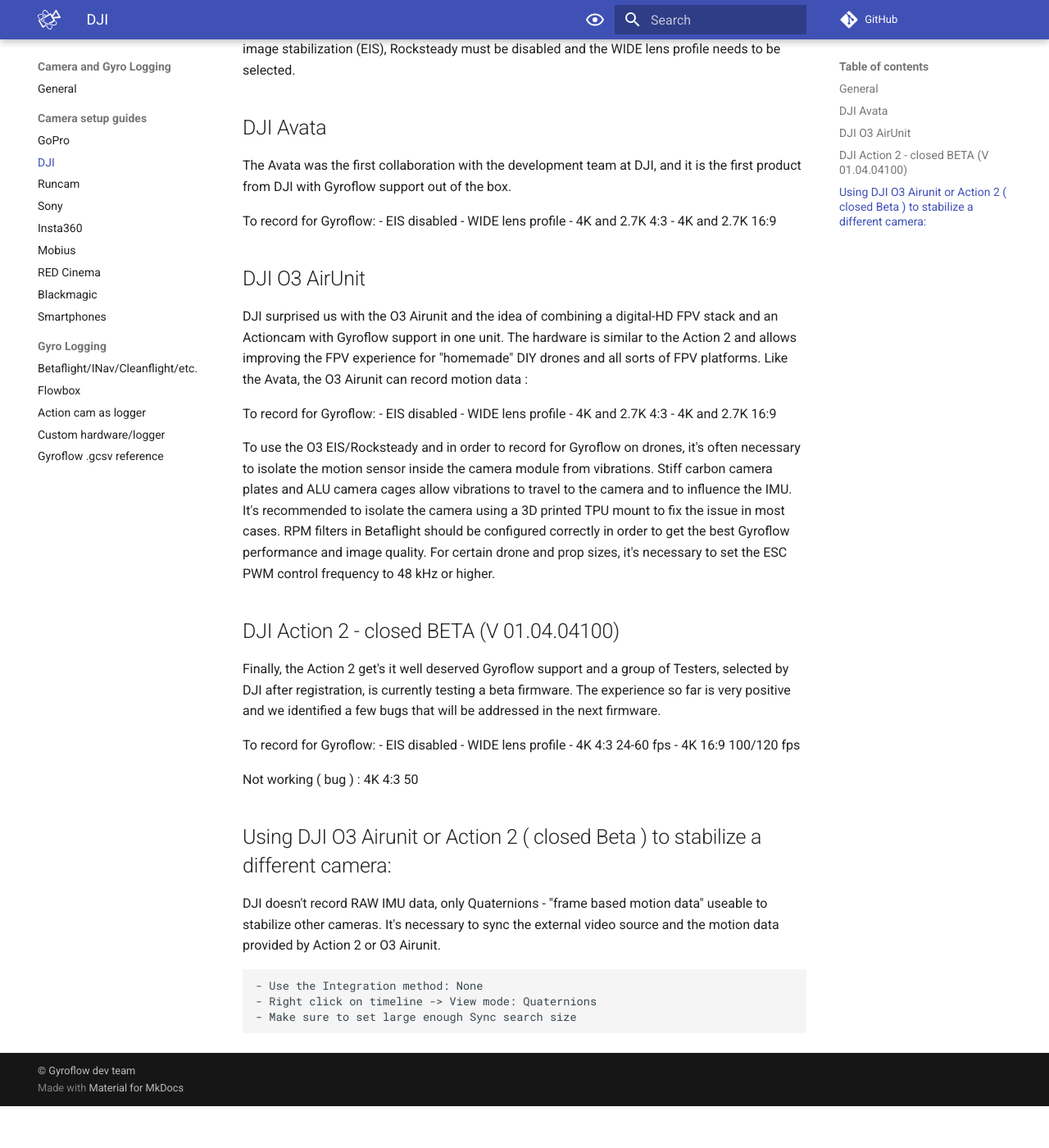
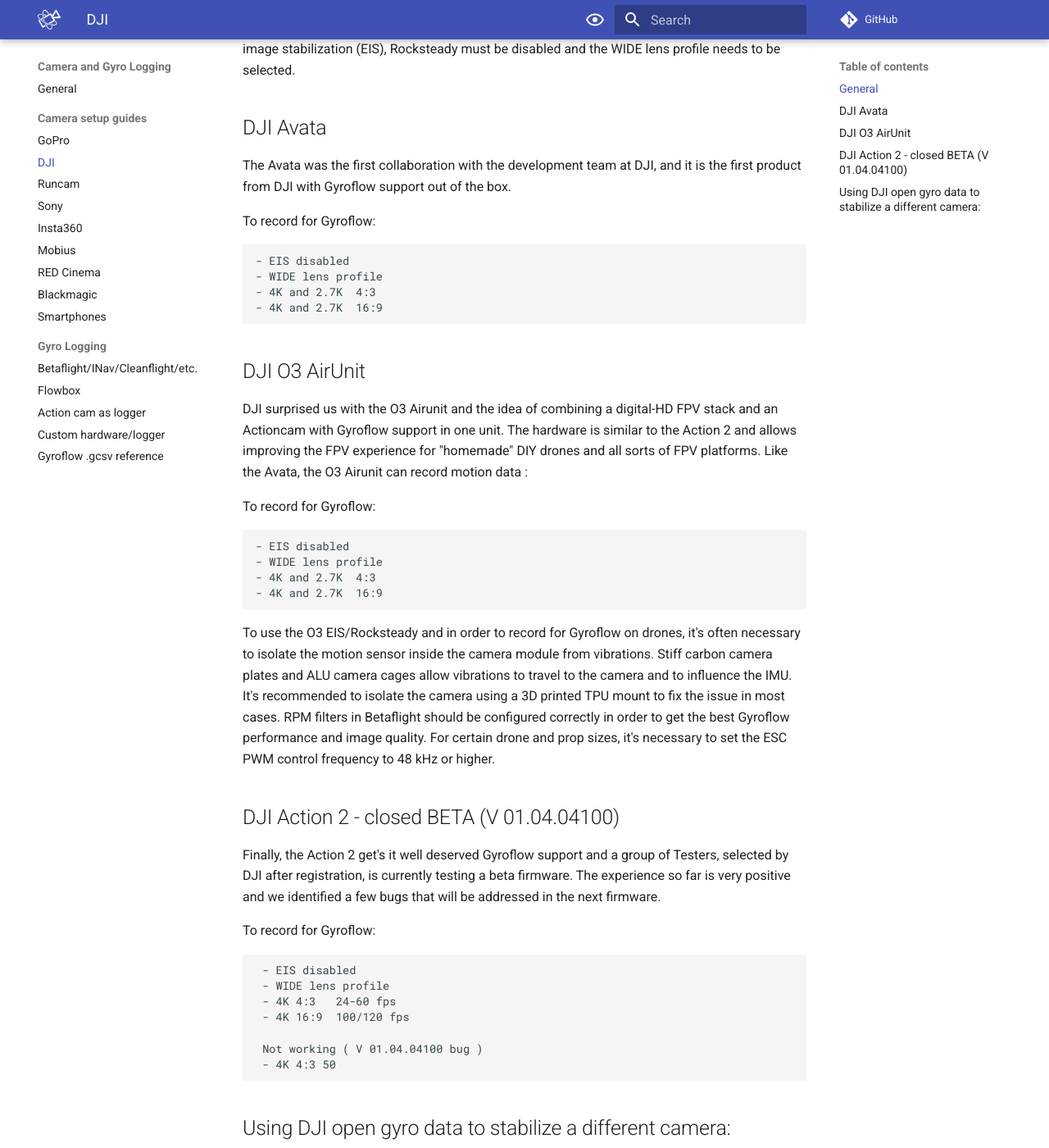
Before and after one commit to gyroflow/gyroflow-docs, an MkDocs documentation site: the page built from docs/cams/dji.md, in a window 1280 px wide and 1400 px high, scrolled down 425 px. Shown: the whole window at 82% size. Built offline with MkDocs 1.6.1 and Material for MkDocs 9.7.7, drawn with Linux system fonts in a browser that asks for light colours; comment, search, counter and statistics services are not loaded; before the commit the page ends 1774 px from its top, so only the background shows below that.

Commit message:
fix layout

```diff
--- a/docs/cams/dji.md
+++ b/docs/cams/dji.md
@@ -10,6 +10,7 @@
 The Avata was the first collaboration with the development team at DJI, and it is the first product from DJI with Gyroflow support out of the box.
 
   To record for Gyroflow:
+
     - EIS disabled
     - WIDE lens profile
     - 4K and 2.7K  4:3
@@ -21,6 +22,7 @@
 Like the Avata, the O3 Airunit can record motion data :
 
   To record for Gyroflow:
+
     - EIS disabled
     - WIDE lens profile
     - 4K and 2.7K  4:3
@@ -37,15 +39,17 @@
 a beta firmware. The experience so far is very positive and we identified a few bugs that will be addressed in the next firmware.
 
   To record for Gyroflow:
+
      - EIS disabled
      - WIDE lens profile
      - 4K 4:3   24-60 fps
      - 4K 16:9  100/120 fps
 
-  Not working ( bug ) : 4K 4:3 50
+     Not working ( V 01.04.04100 bug )
+     - 4K 4:3 50
 
 
-## Using DJI O3 Airunit or Action 2 ( closed Beta ) to stabilize a different camera:
+## Using DJI open gyro data to stabilize a different camera:
 DJI doesn't record RAW IMU data, only Quaternions - "frame based motion data" useable to stabilize other cameras. It's necessary to sync the
 external video source and the motion data provided by Action 2 or O3 Airunit.
 
```
